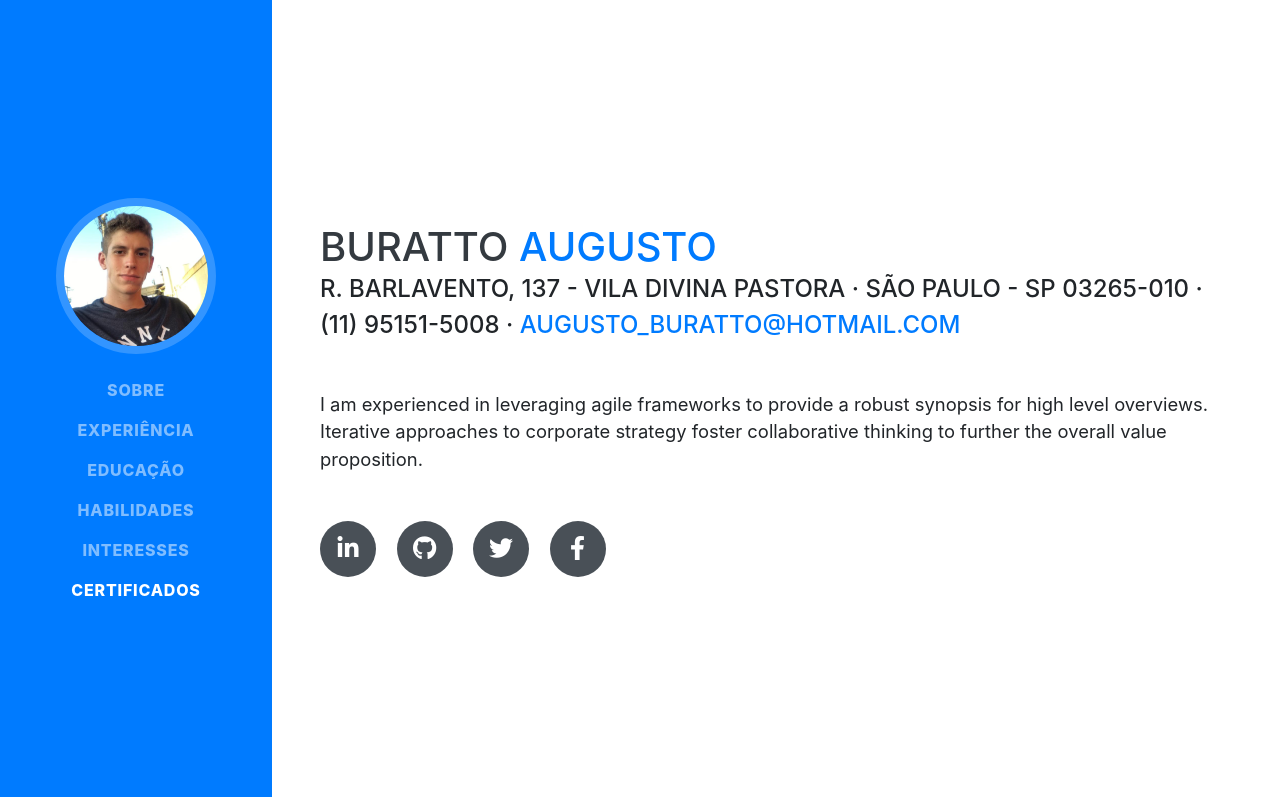
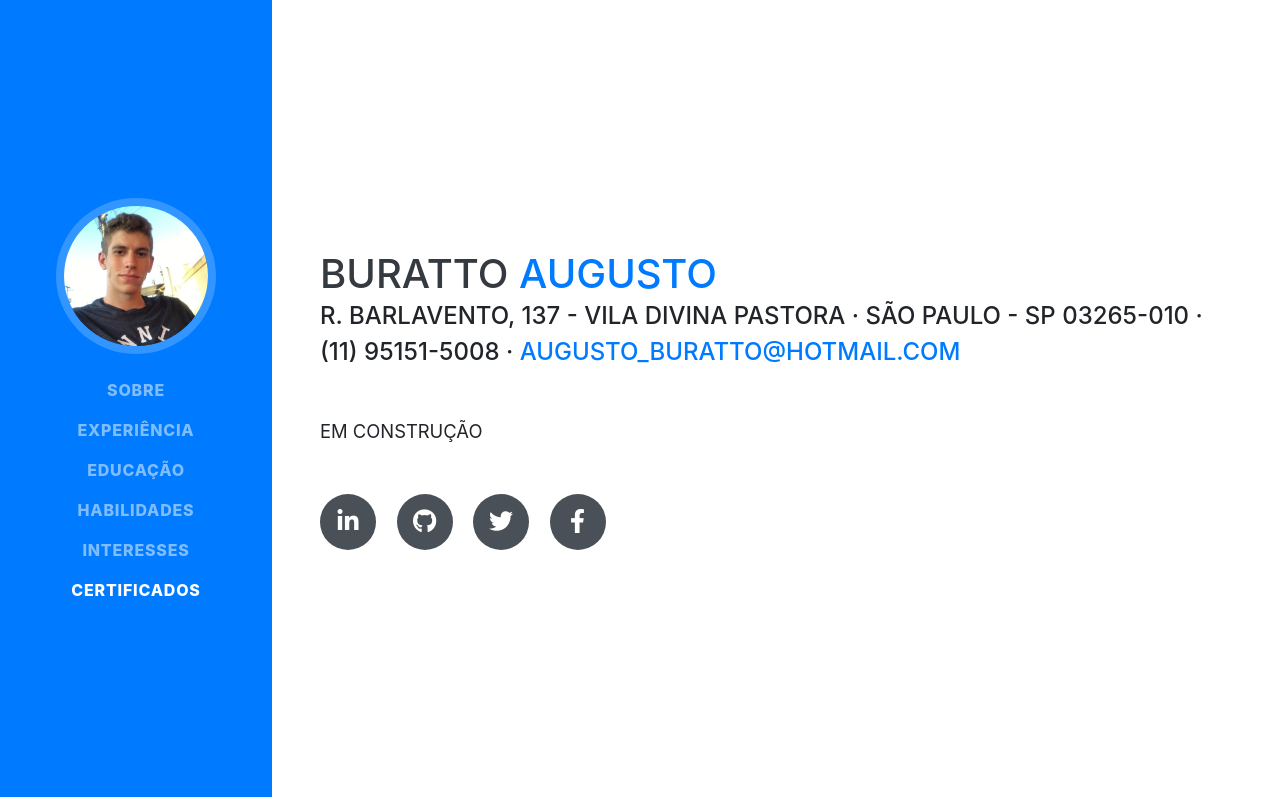
Before and after one commit to augustoburatto/cv, a website with bundled scripts: page index.html in a window 1280 px wide. Shown: the top 797 px of the page. Built offline with nearby package versions, Linux system fonts and the light colour scheme; a web font is replaced by a local one.

Commit message:
Update index.html

```diff
--- a/index.html
+++ b/index.html
@@ -71,7 +71,7 @@
         <div class="subheading mb-5">R. Barlavento, 137 - Vila Divina Pastora · São Paulo - SP 03265-010 · (11) 95151-5008 ·
           <a href="mailto:name@email.com">augusto_buratto@hotmail.com</a>
         </div>
-        <p class="lead mb-5">I am experienced in leveraging agile frameworks to provide a robust synopsis for high level overviews. Iterative approaches to corporate strategy foster collaborative thinking to further the overall value proposition.</p>
+        <p class="lead mb-5">EM CONSTRUÇÃO</p>
         <div class="social-icons">
           <a href="https://www.linkedin.com/in/augusto-buratto-10191363/" target="_blank">
             <i class="fab fa-linkedin-in"></i>
```
